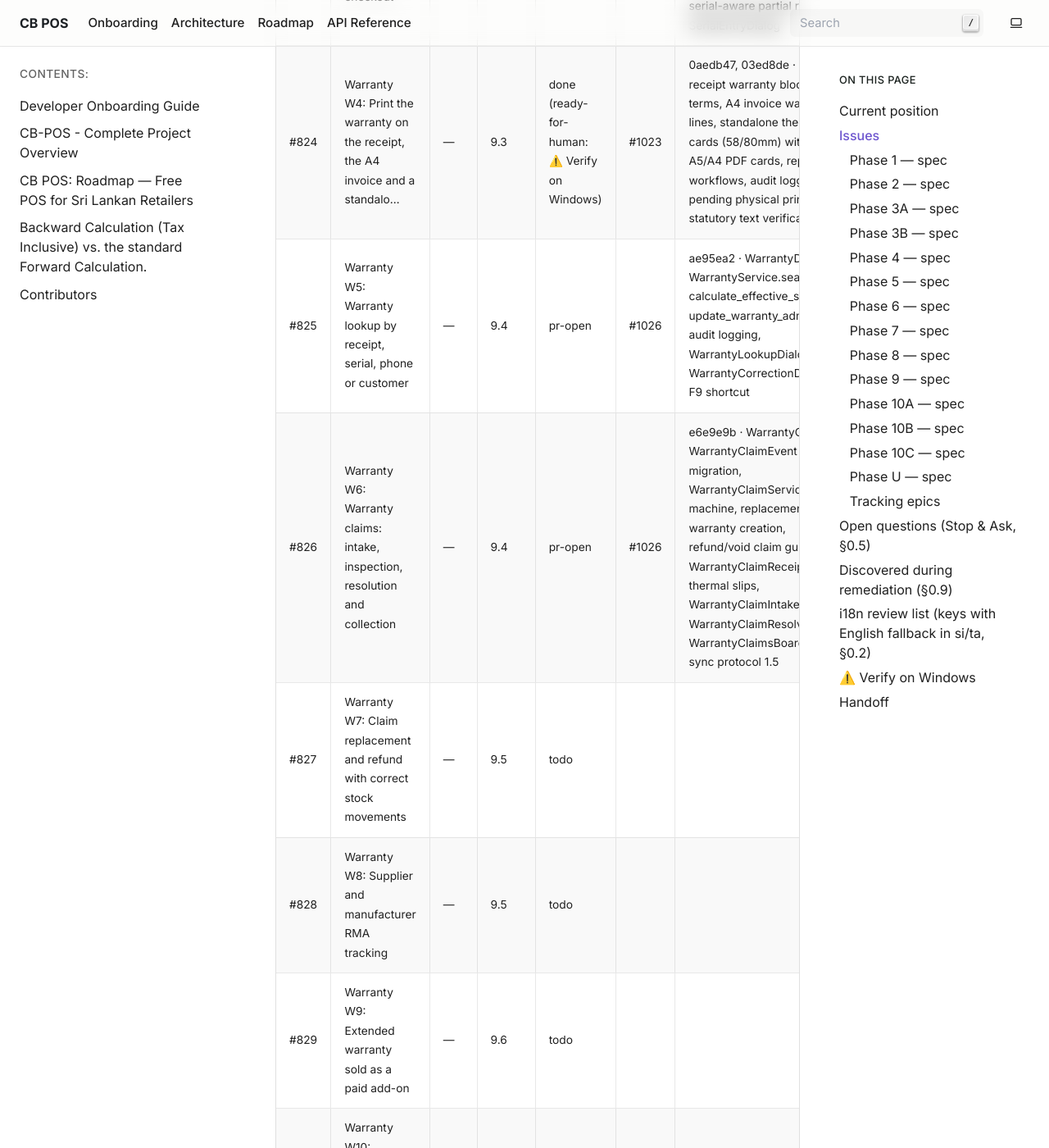
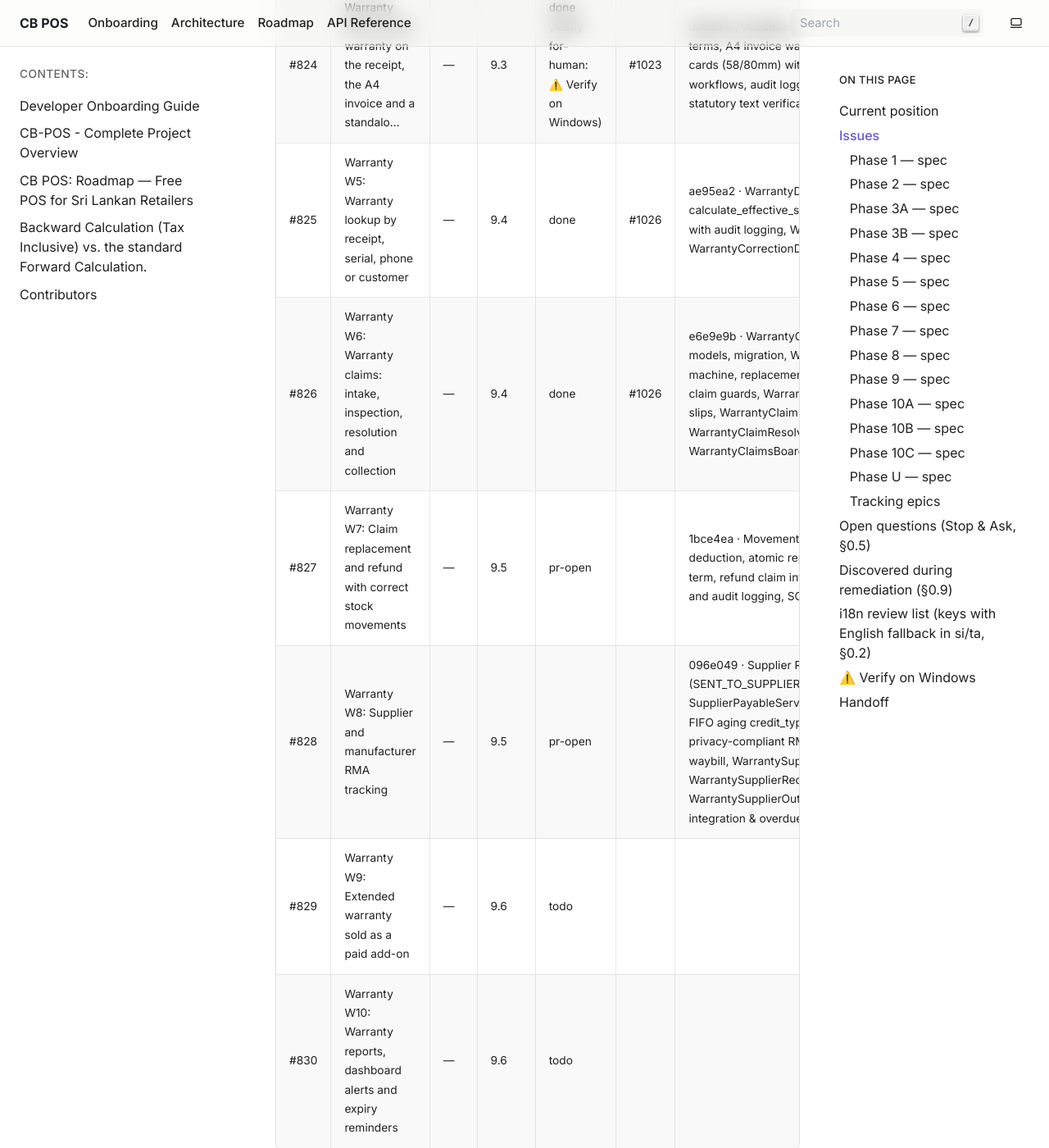
Before and after one commit to HMAHD/CB-POS, a Sphinx documentation site: the page built from docs/remediation/PROGRESS.md, in a window 1280 px wide and 1400 px high, scrolled down 22438 px. Shown: the whole window at 82% size. Built offline with Sphinx 7.4.7, drawn with Linux system fonts in a browser that asks for light colours; pages that are not in the unit, such as notebooks, are missing from menus; some of the changed text lies outside the part shown.

Commit message:
docs(progress): record batch 9.5 (#827, #828) in-progress

```diff
--- a/docs/remediation/PROGRESS.md
+++ b/docs/remediation/PROGRESS.md
@@ -25,7 +25,7 @@ Statuses: `todo` · `in-progress` · `blocked (Q#)` · `pr-open` · `done` (merg
 
 ## Current position
 
-- Phase: 9 · Batch: 9.4 · Branch: feat/p9-b4-lookup-claims · PR: #1026 · Last session: 2026-11-17
+- Phase: 9 · Batch: 9.5 · Branch: feat/p9-b5-claim-resolution-rma · PR: open · Last session: 2026-11-17
 
 ## Issues
 
@@ -202,10 +202,10 @@ Statuses: `todo` · `in-progress` · `blocked (Q#)` · `pr-open` · `done` (merg
 | #822 | Warranty W2: Register a warranty per sold unit and cascade on void or refund | — | 9.2 | done | #1022 | 62498f3 · Decision D30; Warranty model, migration, per-unit registration at checkout, whole-unit guard, void/refund cascades, LAN sync 1.4 |
 | #823 | Warranty W3: Optional serial/IMEI capture at checkout | — | 9.3 | done | #1023 | 0aedb47, 03ed8de · Serial/IMEI capture at checkout, IMEI Luhn validator, cart serial bookkeeping, held bill persistence, checkout guard, serial-aware partial refunds, SerialEntryDialog |
 | #824 | Warranty W4: Print the warranty on the receipt, the A4 invoice and a standalo… | — | 9.3 | done (ready-for-human: ⚠️ Verify on Windows) | #1023 | 0aedb47, 03ed8de · Sales receipt warranty blocks & terms, A4 invoice warranty lines, standalone thermal cards (58/80mm) with cut, A5/A4 PDF cards, reprint workflows, audit logging; pending physical printer & statutory text verification |
-| #825 | Warranty W5: Warranty lookup by receipt, serial, phone or customer | — | 9.4 | pr-open | #1026 | ae95ea2 · WarrantyDTO, WarrantyService.search, calculate_effective_status, update_warranty_admin with audit logging, WarrantyLookupDialog, WarrantyCorrectionDialog, F9 shortcut |
-| #826 | Warranty W6: Warranty claims: intake, inspection, resolution and collection | — | 9.4 | pr-open | #1026 | e6e9e9b · WarrantyClaim & WarrantyClaimEvent models, migration, WarrantyClaimService state machine, replacement warranty creation, refund/void claim guards, WarrantyClaimReceiptBuilder thermal slips, WarrantyClaimIntakeDialog, WarrantyClaimResolveDialog, WarrantyClaimsBoardView, sync protocol 1.5 |
-| #827 | Warranty W7: Claim replacement and refund with correct stock movements | — | 9.5 | todo | | |
-| #828 | Warranty W8: Supplier and manufacturer RMA tracking | — | 9.5 | todo | | |
+| #825 | Warranty W5: Warranty lookup by receipt, serial, phone or customer | — | 9.4 | done | #1026 | ae95ea2 · WarrantyDTO, WarrantyService.search, calculate_effective_status, update_warranty_admin with audit logging, WarrantyLookupDialog, WarrantyCorrectionDialog, F9 shortcut |
+| #826 | Warranty W6: Warranty claims: intake, inspection, resolution and collection | — | 9.4 | done | #1026 | e6e9e9b · WarrantyClaim & WarrantyClaimEvent models, migration, WarrantyClaimService state machine, replacement warranty creation, refund/void claim guards, WarrantyClaimReceiptBuilder thermal slips, WarrantyClaimIntakeDialog, WarrantyClaimResolveDialog, WarrantyClaimsBoardView, sync protocol 1.5 |
+| #827 | Warranty W7: Claim replacement and refund with correct stock movements | — | 9.5 | pr-open | | 1bce4ea · MovementType.WARRANTY stock deduction, atomic replacement with fresh/remaining term, refund claim integration with stock neutralization and audit logging, SQLite/PostgreSQL migration |
+| #828 | Warranty W8: Supplier and manufacturer RMA tracking | — | 9.5 | pr-open | | 096e049 · Supplier RMA state machine (SENT_TO_SUPPLIER, SUPPLIER_RETURNED), SupplierPayableService.record_credit_note_in_session, FIFO aging credit_types, supplier coverage estimator, privacy-compliant RMA thermal dispatch & vector PDF waybill, WarrantySupplierDispatchDialog, WarrantySupplierReceiveDialog, WarrantySupplierOutcomeDialog, claims board RMA integration & overdue supplier filter |
 | #829 | Warranty W9: Extended warranty sold as a paid add-on | — | 9.6 | todo | | |
 | #830 | Warranty W10: Warranty reports, dashboard alerts and expiry reminders | — | 9.6 | todo | | |
 
```
